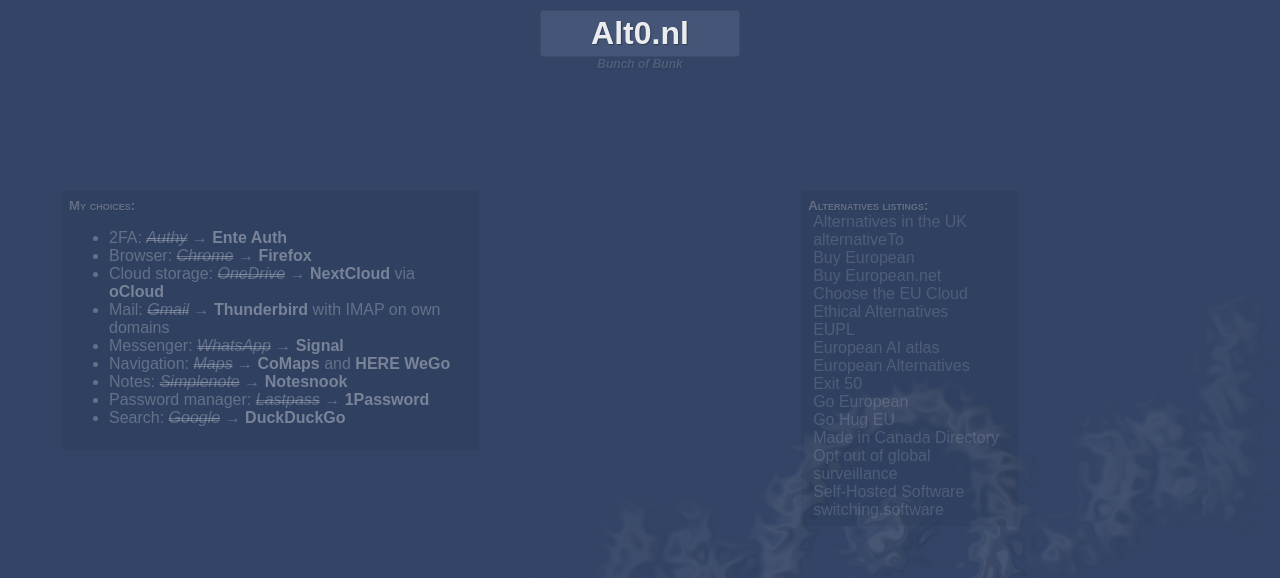
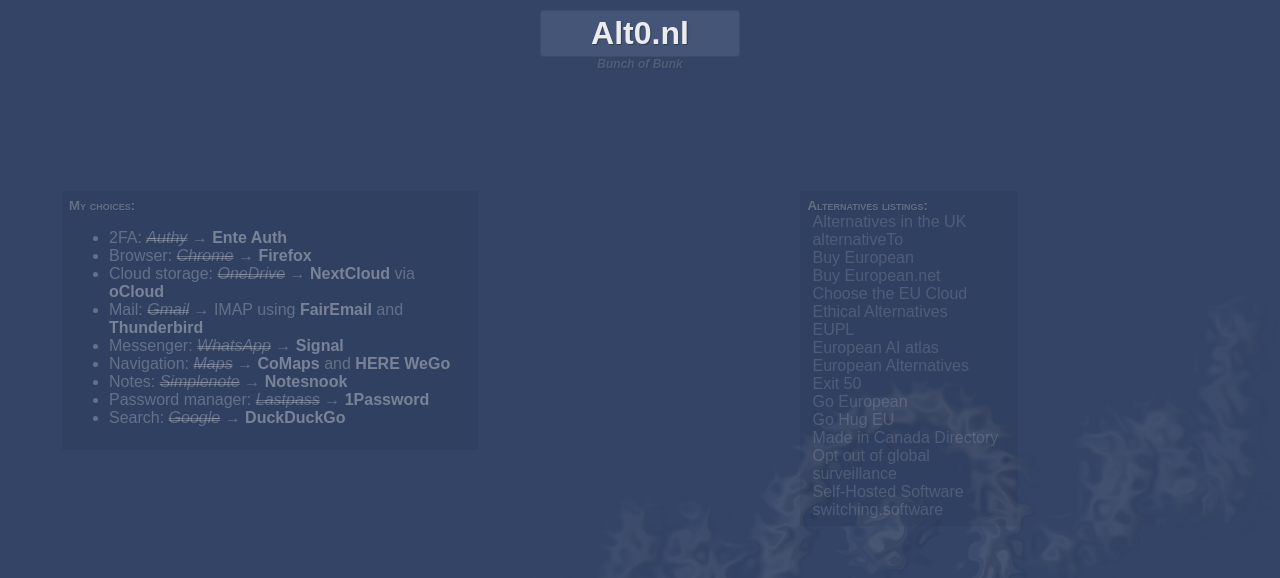
Before and after one commit to brownhamer/alt0.nl, a PHP site: page /alternatives.php in a window 1280 px wide. Shown: the top 578 px of the page. Run offline with PHP 8.4, Linux system fonts and the light colour scheme.

Commit message:
Added FairEmail

```diff
--- a/alternatives.php
+++ b/alternatives.php
@@ -17,7 +17,7 @@ startHtmlPage('Alt0.nl &rarr; Alternatives');
   <li>2FA: <span class="del">Authy</span> &rarr; <a href="https://ente.io/auth/">Ente Auth</a></li>
   <li>Browser: <span class="del">Chrome</span> &rarr; <a href="https://www.firefox.com/">Firefox</a></li>
   <li>Cloud storage: <span class="del">OneDrive</span> &rarr; <a href="https://nextcloud.com/">NextCloud</a> via <a href="https://ocloud.de/">oCloud</a></li>
-  <li>Mail: <span class="del">Gmail</span> &rarr; <a href="https://www.thunderbird.net/">Thunderbird</a> with IMAP on own domains</li>
+  <li>Mail: <span class="del">Gmail</span> &rarr; IMAP using <a href="https://email.faircode.eu/">FairEmail</a> and <a href="https://www.thunderbird.net/">Thunderbird</a></li>
   <li>Messenger: <span class="del">WhatsApp</span> &rarr; <a href="https://signal.org/">Signal</a></li>
   <li>Navigation: <span class="del">Maps</span> &rarr; <a href="https://www.comaps.app/">CoMaps</a> and <a href="https://wego.here.com/">HERE WeGo</a></li>
   <li>Notes: <span class="del">Simplenote</span> &rarr; <a href="https://notesnook.com/">Notesnook</a></li>
```
